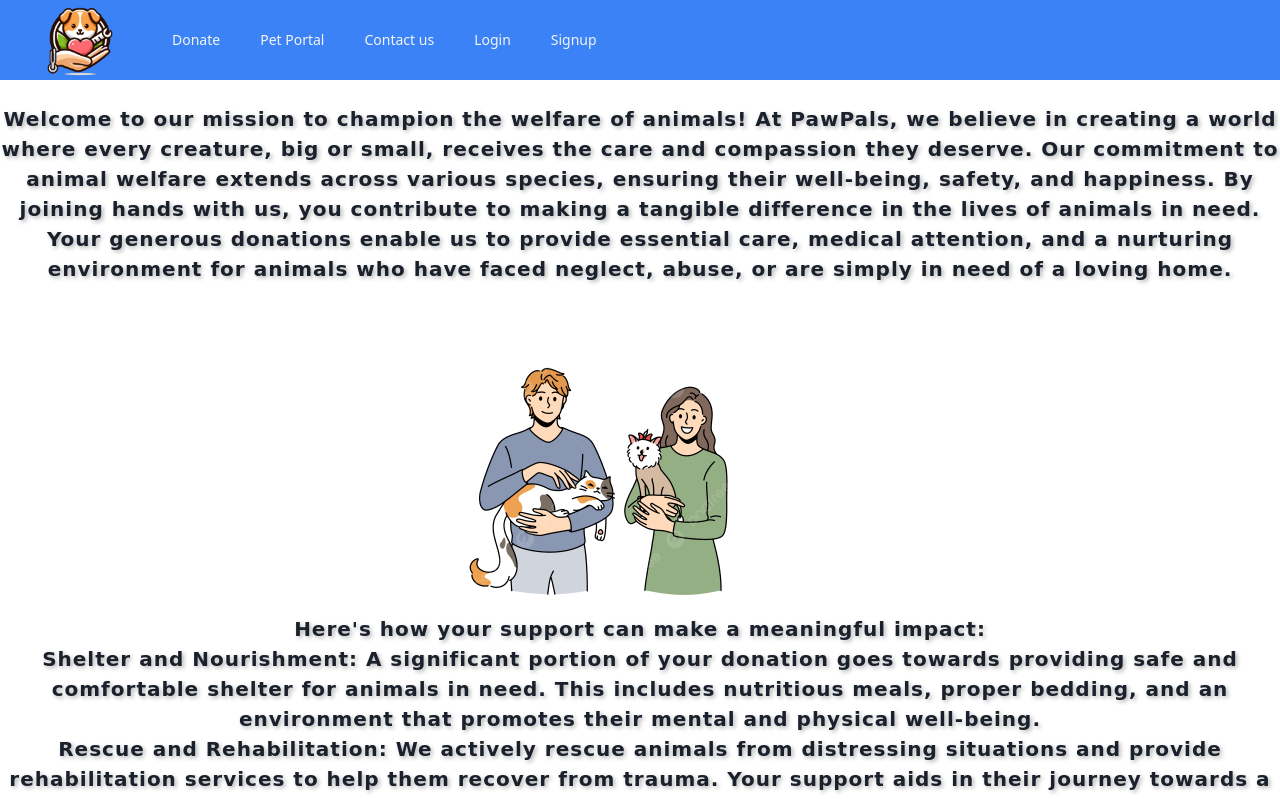
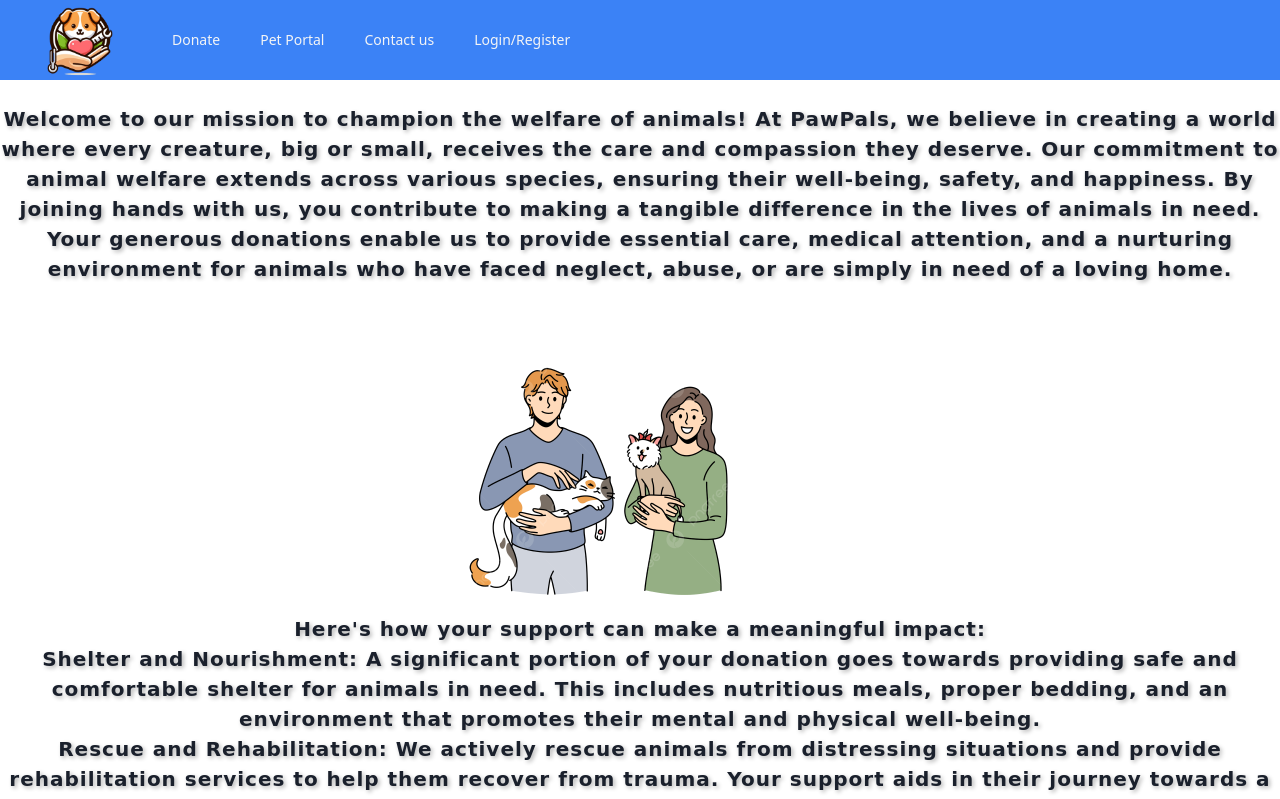
Before and after one commit to prudhvi3105/PawsPals, a plain HTML site: page explore.html in a window 1280 px wide. Shown: the top 799 px of the page. Drawn offline with nearby package versions, Linux system fonts and the light colour scheme.

Commit message:
Update explore.html

```diff
--- a/explore.html
+++ b/explore.html
@@ -23,8 +23,8 @@
                             <a href="donate.html" class="hover:bg-gray-900 text-gray-100 px-3 py-2 rounded-md text-sm font-medium">Donate</a>
                             <a href="portal.html" class="hover:bg-gray-900 text-gray-100 px-3 py-2 rounded-md text-sm font-medium">Pet Portal</a>
                             <a href="contact.html" class="hover:bg-gray-900 text-gray-100 px-3 py-2 rounded-md text-sm font-medium">Contact us</a>
-                            <a href="login.html" class="hover:bg-gray-900 text-gray-100 px-3 py-2 rounded-md text-sm font-medium">Login</a>
-                            <a href="signup.html" class="hover:bg-gray-900 text-gray-100 px-3 py-2 rounded-md text-sm font-medium">Signup</a>
+                            <a href="login.html" class="hover:bg-gray-900 text-gray-100 px-3 py-2 rounded-md text-sm font-medium">Login/Register</a>
+
                         </div>
                     </div>
                 </div>
```
